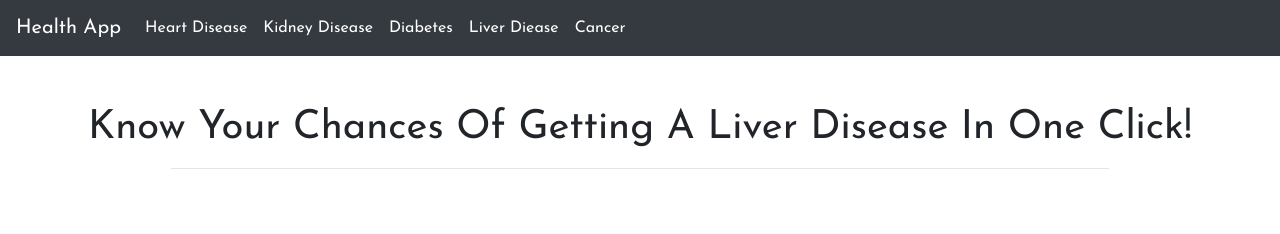
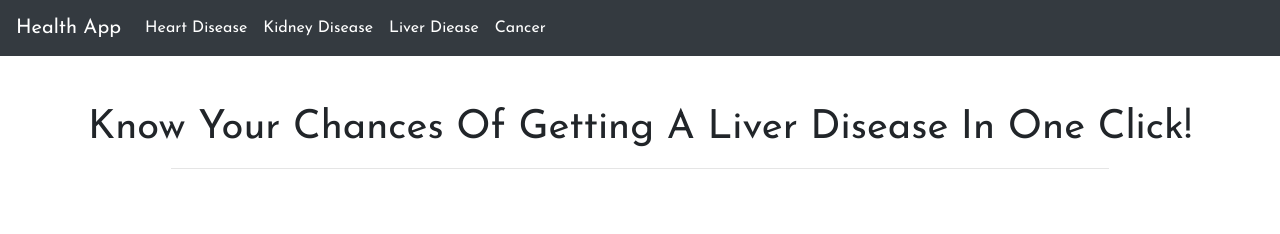
Before and after one commit to Sagar-Gyanchandani/HA_Liver, a Flask app: page /liver in a window 1280 px wide. Shown: the top 234 px of the page. Run offline with Flask 2, Linux system fonts and the light colour scheme; some libraries are stand-ins or nearby versions.

Commit message:
Update liver.html

```diff
--- a/templates/liver.html
+++ b/templates/liver.html
@@ -43,9 +43,7 @@
 						<li class="nav-item active">
 							<a class="nav-link" href="https://health-care-kidney.herokuapp.com/kidney">Kidney Disease</a>
 						</li>
-						<li class="nav-item active">
-							<a class="nav-link" href="https://health-care-diabetes.herokuapp.com/diabetes">Diabetes</a>
-						</li>
+
 						<li class="nav-item active">
 							<a class="nav-link" href="https://health-care-liver.herokuapp.com/liver">Liver Diease</a>
 						</li>
```
